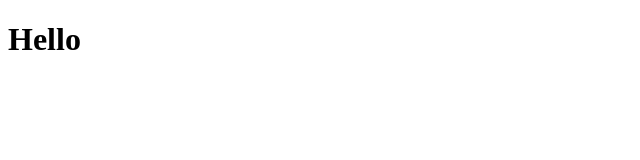
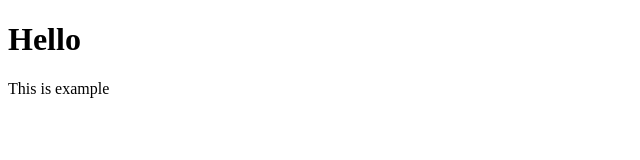
Before and after one commit to PlaymakerDev/pre-git, a plain HTML site: page index.html in a window 1280 px wide. Shown: the whole page, without its empty margins (0-640 px from the left). Drawn offline with Linux system fonts and the light colour scheme.

Commit message:
fix: added paragraph tag

```diff
--- a/index.html
+++ b/index.html
@@ -7,5 +7,6 @@
 </head>
 <body>
   <h1>Hello</h1>
+  <p>This is example</p>
 </body>
 </html>
```
